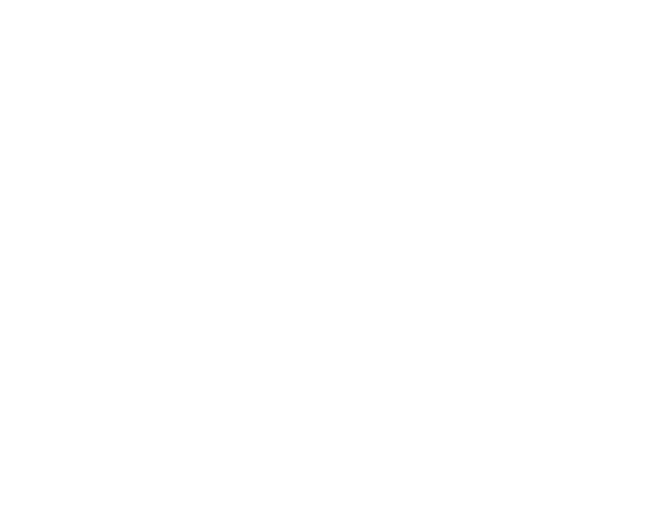
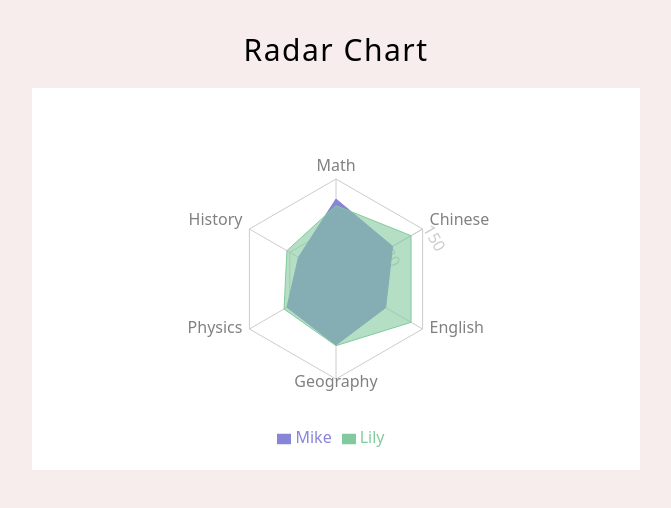
Before and after one commit to Ashukr321/Rechartjs, a React (Vite) app: page /chart5 in a window 1280 px wide. Before the commit this address had no page. Shown: the top 508 px of the page, without its empty margins (304-975 px from the left). Built offline with nearby package versions, Linux system fonts and the light colour scheme.

Commit message:
radar chart is completed

```diff
--- a/src/App.tsx
+++ b/src/App.tsx
@@ -4,6 +4,7 @@
 import Barcharts from "./pages/barchart/Barcharts";
 import Linechart from "./pages/linechart/Linechart";
 import Paichart from "./pages/paichart/Paichart";
+import Radarchart from "./pages/radarchart/Radarchart";
 const App = () => {
   return (
     <main>
@@ -13,6 +14,7 @@
         <Route path="/chart2" element={<Barcharts />} />
         <Route path="/chart3" element={<Linechart />} />
         <Route path="/chart4" element={<Paichart />} />
+        <Route path="/chart5" element={<Radarchart />} />
       </Routes>
     </main>
   );
--- /dev/null
+++ b/src/data/radardata.js
@@ -0,0 +1,39 @@
+const data = [
+  {
+    "subject": "Math",
+    "A": 120,
+    "B": 110,
+    "fullMark": 150
+  },
+  {
+    "subject": "Chinese",
+    "A": 98,
+    "B": 130,
+    "fullMark": 150
+  },
+  {
+    "subject": "English",
+    "A": 86,
+    "B": 130,
+    "fullMark": 150
+  },
+  {
+    "subject": "Geography",
+    "A": 99,
+    "B": 100,
+    "fullMark": 150
+  },
+  {
+    "subject": "Physics",
+    "A": 85,
+    "B": 90,
+    "fullMark": 150
+  },
+  {
+    "subject": "History",
+    "A": 65,
+    "B": 85,
+    "fullMark": 150
+  }
+]
+export default data
--- a/src/pages/Home/Home.tsx
+++ b/src/pages/Home/Home.tsx
@@ -33,6 +33,14 @@
         >
           Paichart
         </Link>
+
+
+        <Link
+          to={"/chart5"}
+          className="text-white p-4 border px-10 text-xl hover:bg-white hover:text-blue-600"
+        >
+          RadarChart
+        </Link>
       </div>
     </div>
   );
--- /dev/null
+++ b/src/pages/radarchart/Radarchart.tsx
@@ -0,0 +1,83 @@
+import {
+  Legend,
+  PolarAngleAxis,
+  PolarGrid,
+  PolarRadiusAxis,
+  Radar,
+  RadarChart,
+  ResponsiveContainer,
+  Tooltip,
+} from "recharts";
+
+const RadarChartComponent = () => {
+  const data = [
+    {
+      subject: "Math",
+      A: 120,
+      B: 110,
+      fullMark: 150,
+    },
+    {
+      subject: "Chinese",
+      A: 98,
+      B: 130,
+      fullMark: 150,
+    },
+    {
+      subject: "English",
+      A: 86,
+      B: 130,
+      fullMark: 150,
+    },
+    {
+      subject: "Geography",
+      A: 99,
+      B: 100,
+      fullMark: 150,
+    },
+    {
+      subject: "Physics",
+      A: 85,
+      B: 90,
+      fullMark: 150,
+    },
+    {
+      subject: "History",
+      A: 65,
+      B: 85,
+      fullMark: 150,
+    },
+  ];
+  return (
+    <div className="bg-bg_chart-100 p-4 sm:p-8 h-screen flex flex-col justify-start">
+      <h1 className="text-center text-3xl tracking-wider mb-5">Radar Chart</h1>
+      <div className="w-full sm:w-1/2 mx-auto bg-white p-4">
+        <ResponsiveContainer width="100%" height={350}>
+          <RadarChart outerRadius={100} data={data}>
+            <PolarGrid />
+            <PolarAngleAxis dataKey="subject" />
+            <PolarRadiusAxis angle={30} domain={[0, 150]} />
+            <Radar
+              name="Mike"
+              dataKey="A"
+              stroke="#8884d8"
+              fill="#8884d8"
+              fillOpacity={1}
+            />
+            <Radar
+              name="Lily"
+              dataKey="B"
+              stroke="#82ca9d"
+              fill="#82ca9d"
+              fillOpacity={0.6}
+            />
+            <Legend />
+            <Tooltip/>
+          </RadarChart>
+        </ResponsiveContainer>
+      </div>
+    </div>
+  );
+};
+
+export default RadarChartComponent;
```
